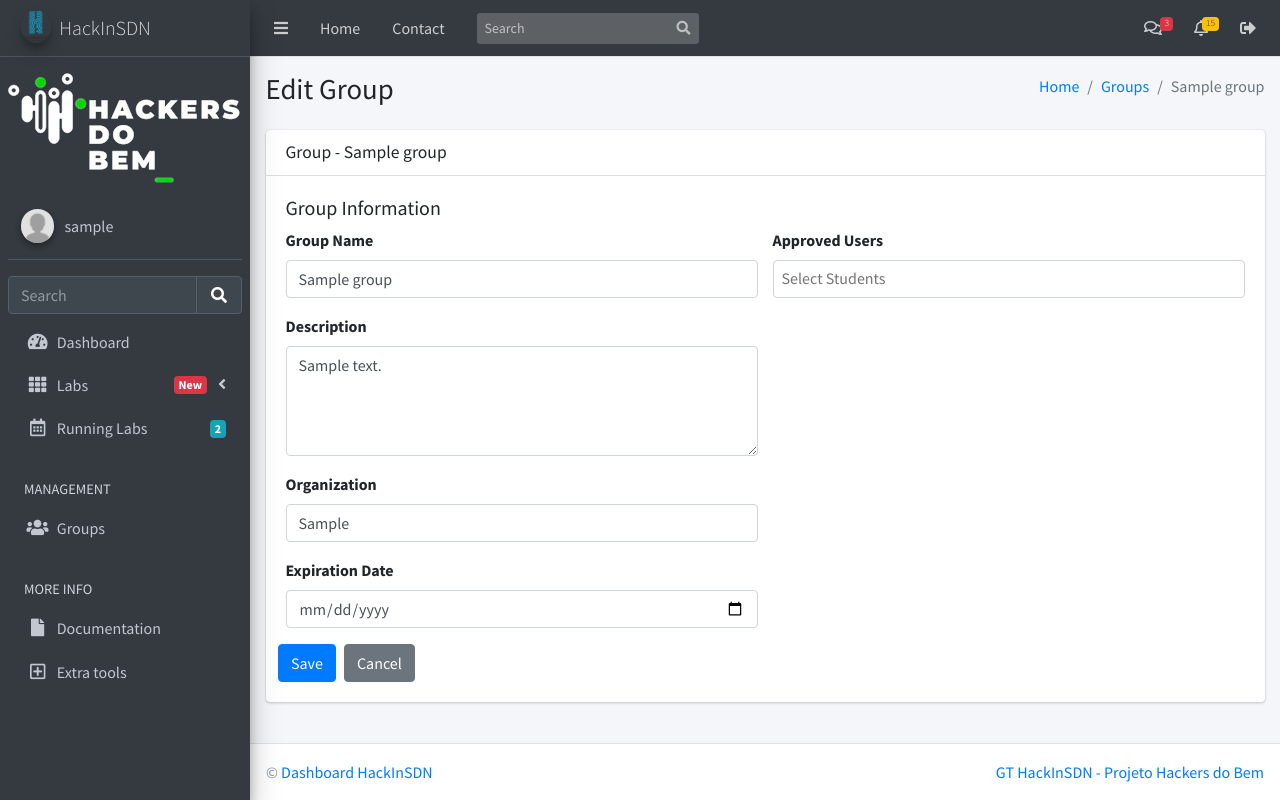
After one commit to hackinsdn/dashboard, a Flask app: page /group/edit/1 in a window 1280 px wide. The commit adds this page. Run offline with Flask 3, Linux system fonts and the light colour scheme; a user stored in the database is signed in; tables that the repository leaves empty hold one stand-in row (values such as "Sample post"); style sheets or scripts are compiled from the project's sources; parts of the project's set-up code (start-up, migrations or seed data) failed here and were passed over; some libraries are stand-ins or nearby versions.

Commit message:
create groups functionality

```diff
--- a/apps/authentication/forms.py
+++ b/apps/authentication/forms.py
@@ -5,7 +5,7 @@ Copyright (c) 2019 - present AppSeed.us
 
 
 from flask_wtf import FlaskForm
-from wtforms import StringField, PasswordField
+from wtforms import StringField, PasswordField, DateField
 from wtforms.validators import Email, DataRequired
 
 
@@ -37,10 +37,12 @@ class CreateAccountForm(FlaskForm):
                              validators=[DataRequired()])
 
 
+
+
 class GroupForm(FlaskForm):
     groupname = StringField('Group Name',
                             id='groupname',
                             validators=[DataRequired()])
     description = StringField('Description', id='description')
     organization = StringField('Organization', id='organization')
-    expiration = StringField('Expiration', id='Expiration')
+    expiration = DateField("Data de Expiração", format='%Y-%m-%d')
--- a/apps/authentication/models.py
+++ b/apps/authentication/models.py
@@ -83,7 +83,7 @@ def request_loader(request):
 class Groups(db.Model):
     __tablename__ = 'groups'
     id = db.Column(db.Integer, primary_key=True)
-    groupname = db.Column(db.String(64), unique=True)
+    groupname = db.Column(db.String(64))
     uid = db.Column(db.String(15), unique=True)
     description = db.Column(db.String)
     organization = db.Column(db.String)
@@ -95,6 +95,7 @@ class Groups(db.Model):
 
     def __repr__(self):
         return f'<Group {self.groupname}>'
+
 
 class UserGroups(db.Model):
     __tablename__ = 'user_groups'
--- a/apps/home/routes.py
+++ b/apps/home/routes.py
@@ -451,27 +451,27 @@ def view_labs(lab_id=None):
     running_labs = {lab.lab_id: lab.id for lab in LabInstances.query.filter_by(user_id=current_user.id, active=True).all()}
     return render_template("pages/labs_view.html", labs=labs, lab_categories=lab_categories, running_labs=running_labs, segment="/labs/view")
 
-
-@blueprint.route('/groups/')
+@blueprint.route('/groups/', defaults={'group_id': None})
+@blueprint.route('/groups/<int:group_id>')
 @login_required
-def groups():
+def groups(group_id):
     if current_user.category == "user":
         return render_template('pages/waiting_approval.html')
 
+    if group_id:
+        group = Groups.query.get_or_404(group_id)
+        return render_template('pages/group_info.html', group=group)
 
     groups = []
     try:
-        user_groups = k8s.get_groups_by_user(current_user.uid)  # A função k8s.get_groups_by_user obtém os grupos do usuário
+        user_groups = k8s.get_groups_by_user(current_user.uid)
     except Exception as exc:
         err = traceback.format_exc().replace("\n", ", ")
         current_app.logger.error(f"Error getting groups: {exc} -- {err}")
         return render_template("pages/error.html", title="Error getting groups", msg="Failed to obtain groups. Check logs for more information.")
 
-
-    # Aqui estamos buscando os grupos registrados no banco
     registered_groups = {group.id: group.groupname for group in Groups.query.all()}
     registered_users = {user.uid: user for user in Users.query.all()}
-
 
     for group_id, user_uid in user_groups:
         user = registered_users.get(user_uid)
@@ -483,7 +483,6 @@ def groups():
             current_app.logger.warning(f"Inconsistency found on group: group not found for {group_id=}")
             continue
 
-
         group_dict = {
             "groupname": registered_groups.get(group_id, f"Unknown Group {group_id}"),
             "group_id": group_id,
@@ -491,15 +490,12 @@ def groups():
             "members": [],
         }
 
-
-        # Verifica os membros do grupo, que podem ser assistentes, membros ou o próprio proprietário
         created = None
         member_ids = [group.owner_id, group.assistant_id, group.member_id]
         for member_id in member_ids:
             member = Users.query.get(member_id)
             if member:
-                # Supondo que você tenha informações como data de criação para cada membro, por exemplo
-                created = member.created  # Se você tiver a data de criação no modelo de Users ou no membro
+                created = member.created
                 group_dict["members"].append({
                     "name": f"{member.given_name} {member.family_name}",
                     "role": "Owner" if member_id == group.owner_id else "Assistant" if member_id == group.assistant_id else "Member",
@@ -507,37 +503,34 @@ def groups():
                     "status": "Active" if member.active else "Inactive",
                 })
 
-
         if created:
             group_dict["created"] = created.strftime('%Y-%m-%d %H:%M:%S')
         else:
             group_dict["created"] = "--"
         groups.append(group_dict)
 
-
-    return render_template("pages/groups.html", segment="groups", groups=groups)
+    return render_template("pages/group_info.html", segment="groups", groups=groups)
 
 
-
-
-@blueprint.route('/group/view/<group_id>', methods=["GET"])
+@blueprint.route('/group/', defaults={'group_id': None}, methods=["GET"])
+@blueprint.route('/group/<int:group_id>', methods=["GET"])
 @login_required
 def view_group(group_id):
     if current_user.category == "user":
         return render_template('pages/waiting_approval.html')
 
+    if group_id is None:
+        groups = Groups.query.all()
+        return render_template("pages/view_group.html", groups=groups)
 
     group = Groups.query.get(group_id)
     if not group:
         return render_template("pages/error.html", title="Error accessing Group", msg="Group not found")
 
-
     if current_user.category not in ["admin", "teacher"] and group.owner_id != current_user.id:
         return render_template("pages/error.html", title="Unauthorized access", msg="You don't have permission to access this group")
 
-
-    group_members = []  # Aqui você poderia adicionar a lógica para obter membros do grupo (associados no k8s ou banco)
-
+    group_members = []
 
     group_dict = {
         "groupname": group.groupname,
@@ -546,18 +539,16 @@ def view_group(group_id):
         "members": group_members,
     }
 
+    return render_template("pages/view_group.html", group=group_dict)
 
-    return render_template("pages/group_view.html", group=group_dict)
-
-
-
-
-@blueprint.route('/group/edit/<group_id>', methods=["GET", "POST"])
+@blueprint.route('/group/edit/<int:group_id>', methods=["GET", "POST"])
 @login_required
 def edit_group(group_id):
     if current_user.category == "user":
         return render_template('pages/waiting_approval.html')
 
+
+    return_path = "home_blueprint.view_group"
 
     group = Groups.query.get(group_id)
     if not group:
@@ -572,21 +563,29 @@ def edit_group(group_id):
         return render_template("pages/edit_group.html", group=group)
 
 
-    group.groupname = request.form["groupname"]
-    group.description = request.form["description"]
-    group.organization = request.form["organization"]
-    group.expiration = request.form["expiration"] if request.form["expiration"] else None
-    group.save()
+    has_changes = False
+    for field in ["groupname", "description", "organization", "expiration"]:
+        new_value = request.form[field] if field != "expiration" or request.form[field] else None
+        if getattr(group, field) != new_value:
+            setattr(group, field, new_value)
+            has_changes = True
 
 
-    # Salva o log de edição
-    group_edit_log = HomeLogging(ipaddr=get_remote_addr(), action="edit_group", success=True, group_id=group.id, user_id=current_user.id)
-    db.session.add(group_edit_log)
-    db.session.commit()
+    if has_changes:
+        db.session.commit()
+        return render_template(
+            "pages/edit_group.html",
+            msg_ok="Group updated successfully",
+            group=group,
+            return_path=return_path
+        )
 
-
-    return render_template("pages/edit_group.html", msg_ok="Group updated successfully", group=group)
-
+    return render_template(
+        "pages/edit_group.html",
+        msg_fail="No changes were made to the group.",
+        group=group,
+        return_path=return_path
+    )
 
 @blueprint.route('/gallery', methods=["GET"])
 @login_required
--- a/apps/templates/includes/sidebar.html
+++ b/apps/templates/includes/sidebar.html
@@ -81,8 +81,15 @@
               </p>
             </a>
           </li>
+          <li class="nav-header">MANAGEMENT</li>
+          <li class="nav-item">
+            <a href="{{ url_for('home_blueprint.view_group', group_id=None) }}"
+               class="nav-link {% if request.url_rule.endpoint == 'home_blueprint.view_group' %} active {% endif %}">
+              <i class="nav-icon fas fa-users"></i>
+              <p>Groups</p>
+            </a>
+          </li>
           {% if current_user.category == "admin" or current_user.category == "teacher" %}
-          <li class="nav-header">MANAGEMENT</li>
           <li class="nav-item">
             <a href="{{url_for('home_blueprint.view_users')}}" class="nav-link {% if request.url_rule.endpoint == 'home_blueprint.view_users' %} active {% endif %}">
               <i class="nav-icon fas fa-users"></i>
--- a/apps/templates/pages/create_group.html
+++ b/apps/templates/pages/create_group.html
@@ -78,10 +78,10 @@
           </div>
           <div class="row">
             <div class="col-4">
-              <button type="submit" class="btn btn-primary btn-block">Create Group</button>
+              <button type="submit" class="btn btn-primary btn-block" name="create">Create Group</button>
             </div>
             <div class="col-8 text-right">
-              <a href="{{ url_for('authentication_blueprint.list_groups') }}" class="btn btn-secondary">Cancel</a>
+              <a href="{{ url_for('home_blueprint.view_group') }}" class="btn btn-secondary">Cancel</a>
             </div>
           </div>
         </form>
--- /dev/null
+++ b/apps/templates/pages/edit_group.html
@@ -0,0 +1,151 @@
+{% extends "layouts/base.html" %}
+
+{% block title %} Edit Group - {{ group.groupname }} {% endblock %}
+
+<!-- Element injected in the BODY element -->
+{% block body_class %} sidebar-mini {% endblock body_class %}
+
+<!-- Specific Page CSS goes HERE  -->
+{% block stylesheets %}
+
+  <!-- Google Font: Source Sans Pro -->
+  <link rel="stylesheet" href="https://fonts.googleapis.com/css?family=Source+Sans+Pro:300,400,400i,700&display=fallback">
+  <!-- Font Awesome -->
+  <link rel="stylesheet" href="/static/assets/plugins/fontawesome-free/css/all.min.css">
+  <!-- daterange picker -->
+  <link rel="stylesheet" href="/static/assets/plugins/daterangepicker/daterangepicker.css">
+  <!-- Select2 -->
+  <link rel="stylesheet" href="/static/assets/plugins/select2/css/select2.min.css">
+  <link rel="stylesheet" href="/static/assets/plugins/select2-bootstrap4-theme/select2-bootstrap4.min.css">
+  <!-- Theme style -->
+  <link rel="stylesheet" href="/static/assets/css/adminlte.min.css">
+
+{% endblock stylesheets %}
+
+{% block content %}
+
+  <!-- Content Wrapper. Contains page content -->
+  <div class="content-wrapper">
+    <!-- Content Header (Page header) -->
+    <section class="content-header">
+      <div class="container-fluid">
+        <div class="row mb-2">
+          <div class="col-sm-6">
+            <h1>Edit Group</h1>
+            {% if msg_ok %}
+            <div class="alert alert-success alert-dismissible">
+              <button type="button" class="close" data-dismiss="alert" aria-hidden="true">&times;</button>
+              <h5><i class="icon fas fa-check"></i> Group updated successfully!</h5>
+              {{ msg_ok }}
+            </div>
+            {% endif %}
+            {% if msg_fail %}
+            <div class="alert alert-danger alert-dismissible">
+              <button type="button" class="close" data-dismiss="alert" aria-hidden="true">&times;</button>
+              <h5><i class="icon fas fa-ban"></i> Fail to update group!</h5>
+              {{ msg_fail }}
+            </div>
+            {% endif %}
+          </div>
+          <div class="col-sm-6">
+            <ol class="breadcrumb float-sm-right">
+              <li class="breadcrumb-item"><a href="/">Home</a></li>
+              <li class="breadcrumb-item"><a href="/groups">Groups</a></li>
+              <li class="breadcrumb-item active">{{ group.groupname }}</li>
+            </ol>
+          </div>
+        </div>
+      </div><!-- /.container-fluid -->
+    </section>
+
+    <!-- Main content -->
+    <section class="content">
+      <div class="container-fluid">
+        <div class="card card-default">
+          <div class="card-header">
+            <h3 class="card-title">Group - {{ group.groupname }}</h3>
+          </div>
+          <!-- /.card-header -->
+          <div class="card-body">
+            <form method="POST" action="{{ url_for('home_blueprint.edit_group', group_id=group.id) }}">
+              <h5>Group Information</h5>
+              <div class="row">
+                <div class="col-md-6">
+                  <div class="form-group">
+                    <label>Group Name</label>
+                    <input name="groupname" type="text" class="form-control" value="{{ group.groupname }}" required/>
+                  </div>
+                  <!-- /.form-group -->
+                  <div class="form-group">
+                    <label>Description</label>
+                    <textarea name="description" class="form-control" rows="4" required>{{ group.description }}</textarea>
+                  </div>
+                  <!-- /.form-group -->
+                  <div class="form-group">
+                    <label>Organization</label>
+                    <input name="organization" type="text" class="form-control" value="{{ group.organization }}" required/>
+                  </div>
+                  <!-- /.form-group -->
+                  <div class="form-group">
+                    <label>Expiration Date</label>
+                    <input name="expiration" type="date" class="form-control" value="{{ group.expiration }}">
+                  </div>
+                  <!-- /.form-group -->
+                </div>
+                <div class="col-md-6">
+                  <div class="form-group">
+                    <label>Approved Users</label>
+                    <select name="approved_users" multiple class="form-control select2" data-placeholder="Select Students" style="width: 100%;">
+                      {% for student in students %}
+                      <option value="{{ student.id }}" {% if student.id in selected_students %} selected {% endif %}>{{ student.given_name }} {{ student.family_name }}</option>
+                      {% endfor %}
+                    </select>
+                  </div>
+                </div>
+              </div> <!-- /.row -->
+
+              <div class="row">
+                <button class="btn btn-primary" type="submit">Save</button>
+                <a href="{{ url_for('home_blueprint.view_group') }}" class="btn btn-secondary mx-2" role="button" aria-pressed="true">Cancel</a>
+              </div>
+              <!-- /.row -->
+            </form>
+          </div>
+        </div>
+        <!-- /.card -->
+      </div><!-- /.container-fluid -->
+    </section>
+    <!-- /.content -->
+  </div>
+
+{% endblock content %}
+
+<!-- Specific Page JS goes HERE  -->
+{% block javascripts %}
+
+  <!-- jQuery -->
+  <script src="/static/assets/plugins/jquery/jquery.min.js"></script>
+  <!-- Bootstrap 4 -->
+  <script src="/static/assets/plugins/bootstrap/js/bootstrap.bundle.min.js"></script>
+  <!-- Select2 -->
+  <script src="/static/assets/plugins/select2/js/select2.full.min.js"></script>
+  <!-- InputMask -->
+  <script src="/static/assets/plugins/moment/moment.min.js"></script>
+  <script src="/static/assets/plugins/inputmask/jquery.inputmask.min.js"></script>
+  <!-- date-range-picker -->
+  <script src="/static/assets/plugins/daterangepicker/daterangepicker.js"></script>
+  <!-- Tempusdominus Bootstrap 4 -->
+  <script src="/static/assets/plugins/tempusdominus-bootstrap-4/js/tempusdominus-bootstrap-4.min.js"></script>
+  <!-- AdminLTE App -->
+  <script src="/static/assets/js/adminlte.min.js"></script>
+  <!-- Page script -->
+  <script>
+    $(function () {
+      //Initialize Select2 Elements
+      $('.select2').select2({
+        theme: 'bootstrap4'
+      })
+    })
+  </script>
+
+{% endblock javascripts %}
```
Also changed, not shown: apps/authentication/routes.py (+24 -51 lines), apps/templates/pages/group_info.html (renamed from apps/templates/pages/list_groups.html, +4 -20 lines), apps/templates/pages/view_group.html (added, +110 -0 lines).
